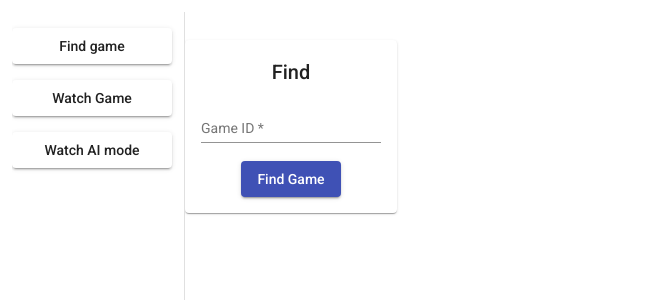
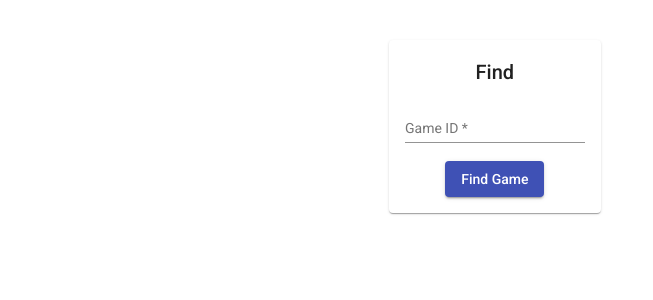
Before and after one commit to Vanderosky/ChessWatcher, an Angular app: page / in a window 1280 px wide. Shown: the top 300 px of the page, without its empty margins (0-653 px from the left). Built offline with nearby package versions, Linux system fonts and the light colour scheme.

Commit message:
small changes

```diff
--- a/src/app/components/game-finder/game-finder/game-finder.component.css
+++ b/src/app/components/game-finder/game-finder/game-finder.component.css
@@ -14,3 +14,8 @@ mat-form-field {
   justify-content: center;
   align-items: center;
 }
+
+:host {
+  position: relative;
+  left: 30%;
+}
--- a/src/app/components/layout/layout.component.css
+++ b/src/app/components/layout/layout.component.css
@@ -1,7 +1,7 @@
 .container-inline {
     display: flex;
     margin: 12px;
-    height: 100%;
+    height: 94%;
 }
 
 .button {
@@ -13,5 +13,12 @@
 .example-container {
     display: flex;
     margin: 12px;
-    height: 100%;
+    height: 94%;
 }
+
+mat-toolbar {
+    height: 5%;
+    position: relative;
+    background: #004a9f;
+    color: white;
+}
--- a/src/app/components/layout/layout.component.html
+++ b/src/app/components/layout/layout.component.html
@@ -1,5 +1,5 @@
 <div class="container-inline">
-    <mat-drawer-container autosize>
+    <mat-drawer-container autosize *ngIf="gameId !== ''">
       <mat-drawer #drawer mode="side" opened="true">
         <button class="button" mat-raised-button (click)="goTo('find')">
           Find game
@@ -13,4 +13,4 @@
       </mat-drawer>
     </mat-drawer-container>
     <router-outlet></router-outlet>
-  </div>
+</div>
```
